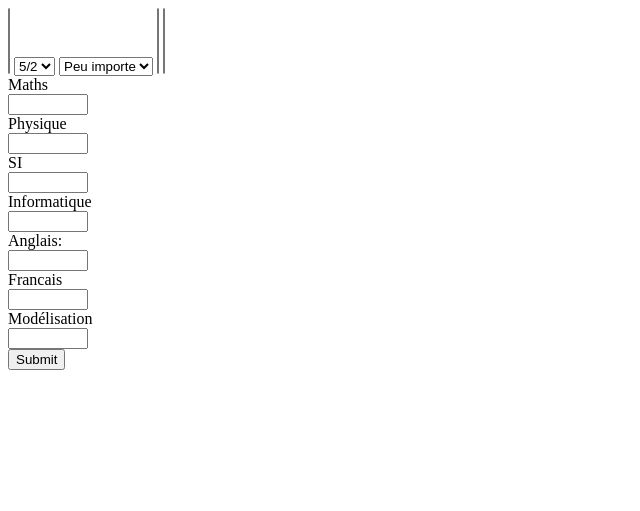
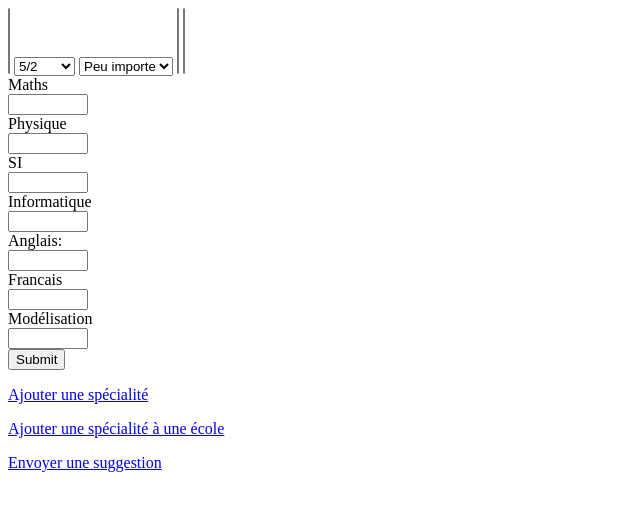
Before and after one commit to SamirPS/DockerProject, a Flask app: page / in a window 1280 px wide. Shown: the top 511 px of the page, without its empty margins (0-640 px from the left). Run offline with Flask 2, Linux system fonts and the light colour scheme; data that the repository does not hold is empty; some libraries are stand-ins or nearby versions.

Commit message:
Add files via upload

```diff
--- a/app/templates/addecole.html
+++ b/app/templates/addecole.html
@@ -36,6 +36,7 @@ $("#search_form_input").click(function(){
 });
 </script>
 
+<p><a href="/">Retour</a></p>
 </body>
 
 </html>
--- a/app/templates/addspe.html
+++ b/app/templates/addspe.html
@@ -14,6 +14,7 @@
     <input type="submit">
 </form>
 
+<p><a href="/">Retour</a></p>
 
 </select>
 </body>
--- a/app/templates/addsug.html
+++ b/app/templates/addsug.html
@@ -9,3 +9,5 @@
     <br>
     <input type="submit">
 </form>
+
+<p><a href="/">Retour</a></p>
--- a/app/templates/affichage.html
+++ b/app/templates/affichage.html
@@ -7,6 +7,7 @@
     <title>Affichage</title>
 </head>
 <body>
+    <p><a href="/">Retour</a></p>
     {% if ecole!=[] %}
         {% for i in ecole %}
         <label for="fname">{{i}}</label><br>
@@ -18,5 +19,7 @@
 
 
 </select>
+
+
 </body>
 </html>
--- a/app/templates/index.html
+++ b/app/templates/index.html
@@ -2,36 +2,44 @@
 <html lang="en">
 <head>
     <meta charset="UTF-8">
-    <title>Acceuil</title>
+    <title>Accueil</title>
 </head>
 <body>
 
 <form method="POST">
         <select multiple name=specialite id=spe>
+            <option value="" selected disabled hidden>Spécialité</option>
             {% for spe in special %}
             <option value= "{{spe}}" SELECTED>{{spe}}</option>"
             {% endfor %}
         </select>
 
         <select name=annee id=annee>
+            <option value="" selected disabled hidden>Année</option>
             {% for ann in ["3/2","5/2"] %}
             <option value= "{{ann}}" SELECTED>{{ann}}</option>"
             {% endfor %}
         </select>
 
+
+
         <select name=alternance id=alt>
+            <option value="" selected disabled hidden>Alternance</option>
             {% for alt in ["Oui","Non","Peu importe"] %}
             <option value= "{{alt}}" SELECTED>{{alt}}</option>"
             {% endfor %}
         </select>
 
+
         <select multiple name=region id=region>
+            <option value="" selected disabled hidden>Région</option>
             {% for reg in region %}
             <option value= "{{reg}}" SELECTED>{{reg}}</option>"
             {% endfor %}
         </select>
 
         <select multiple name=concours id=admission>
+            <option value="" selected disabled hidden>Concours</option>
             {% for con in concours %}
             <option value= "{{con}}" SELECTED>{{con}}</option>"
             {% endfor %}
@@ -59,7 +67,17 @@
     <input id="mode" required step='0.01' type="number" name="modelisation" min="0" max="20">
     <br>
     <input type="submit">
+
 </form>
+
+    <p><a href="add">Ajouter une spécialité</a></p>
+    <p><a href="addspeecole">Ajouter une spécialité à une école</a></p>
+    <p><a href="addsug">Envoyer une suggestion</a></p>
+
+
+
+
+
 
 
 </select>
```
Lines whose indentation alone changed are shown as unchanged.
